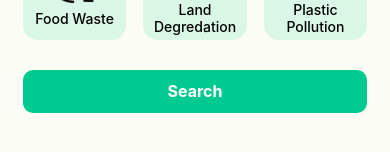
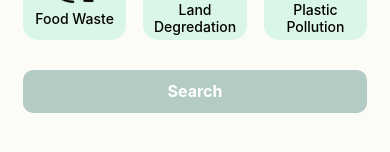
Before and after one commit to VoyagerIV/champion-sustainability, a React Native app: screen / in a window 390 px wide. Shown: the part 658-810 px from the top of the page. Built offline with nearby package versions, Linux system fonts and the light colour scheme.

Commit message:
Disable search button conditionally

```diff
--- a/screens/Search.jsx
+++ b/screens/Search.jsx
@@ -8,9 +8,21 @@ import { SliderWithVal } from "../components/Slider";
 import CustomButton from "../components/CustomButton";
 
 const Search = () => {
-    const [categories, setCategories] = useState([]);
     const [searchInput, setSearchInput] = useState("");
     const [distance, setDistance] = useState(0);
+    const [categories, setCategories] = useState([]);
+
+    const [canSubmit, setCanSubmit] = useState(false);
+
+    useEffect(() => {
+      // if all fields are filled, allow submission
+      if (searchInput.trim() !== "" && categories.length > 0) {
+        if (canSubmit === false) setCanSubmit(true)
+      } else {
+        // otherwise, disable submission
+        if (canSubmit === true) setCanSubmit(false)
+      }
+    }, [searchInput, distance, categories])
 
     console.log({
       "distance": distance,
@@ -36,7 +48,7 @@ const Search = () => {
           onPress={() => {
             console.log("search!!!");
           }}
-          disabled={false}
+          disabled={!canSubmit}
           style={styles.searchButton}
         />
       </View>
```
